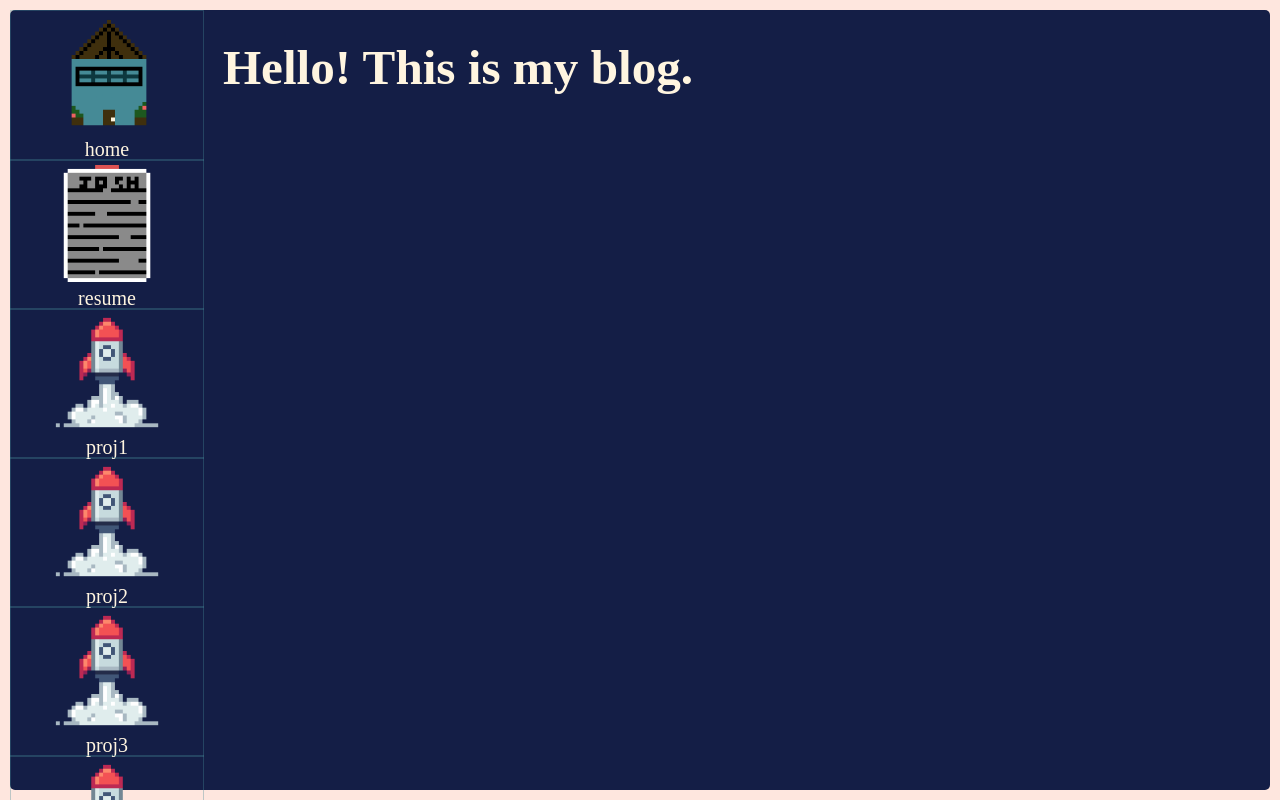
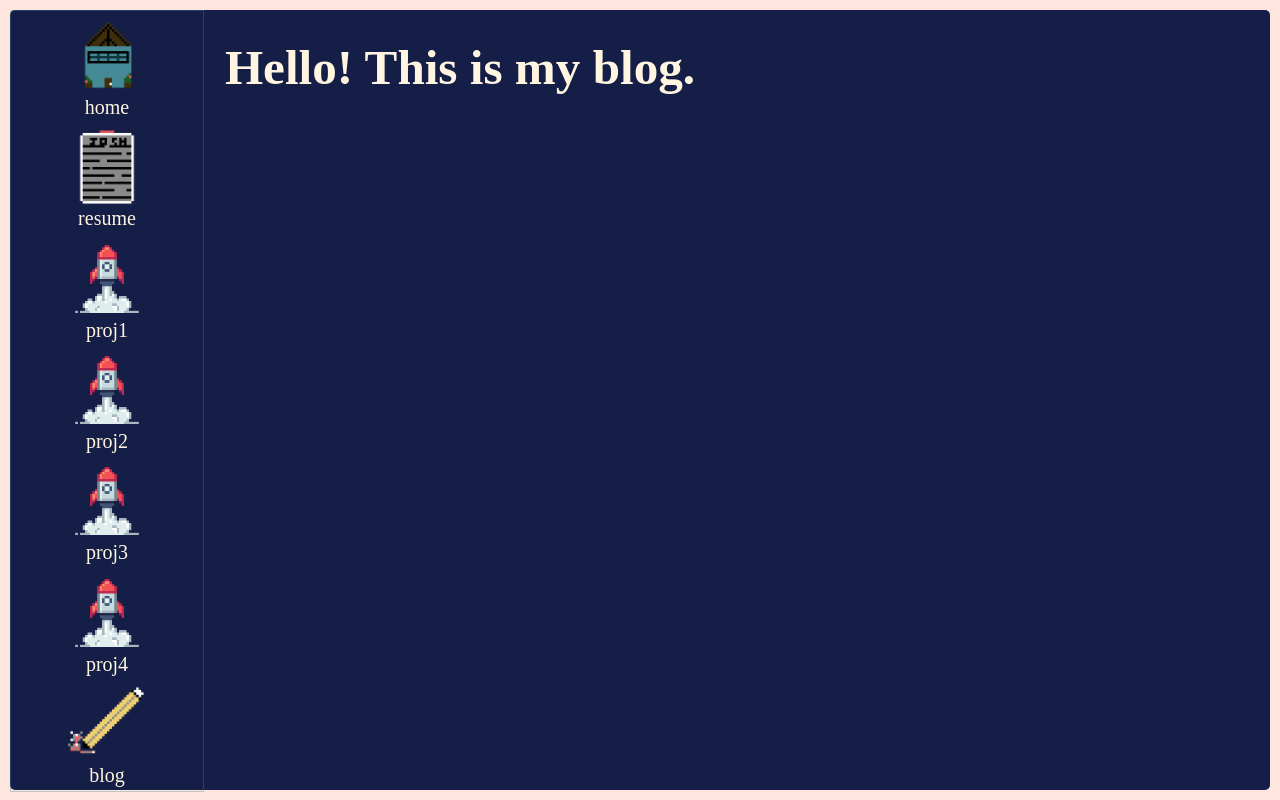
Before and after one commit to joshlarue/old.joshlarue.github.io, a React (Vite) app: page /react-portfolio/blog in a window 1280 px wide. Shown: the top 800 px of the page. Built offline with nearby package versions, Linux system fonts and the light colour scheme.

Commit message:
border fixing and scrollbar hiding

```diff
--- a/src/App.css
+++ b/src/App.css
@@ -50,6 +50,14 @@ h1 {
 .icons-thin {
   width: 15vw;
   grid-template-columns: 1fr;
+  overflow-y: scroll;
+  -ms-overflow-style: none;
+  scrollbar-width: none;
+  border: 1px solid var(--primary-transp);
+}
+
+.icons-thin::-webkit-scrollbar {
+  display: none;
 }
 
 .icon {
@@ -57,7 +65,6 @@ h1 {
   flex-direction: column;
   justify-content: center;
   align-items: center;
-  border: 1px solid var(--primary-transp);
   width: 100%;
   height: 100%;
   position: relative;
@@ -80,7 +87,11 @@ h1 {
 }
 
 .icon-img img {
-  width: clamp(7rem, 5.736vw + 5.164rem, 13rem);
+  height: clamp(2rem, 10.516vw + -1.365rem, 13rem);
+}
+
+.icons-thin img {
+  height: calc((100vh - 2rem) / 10);
 }
 
 .right-side {
```
